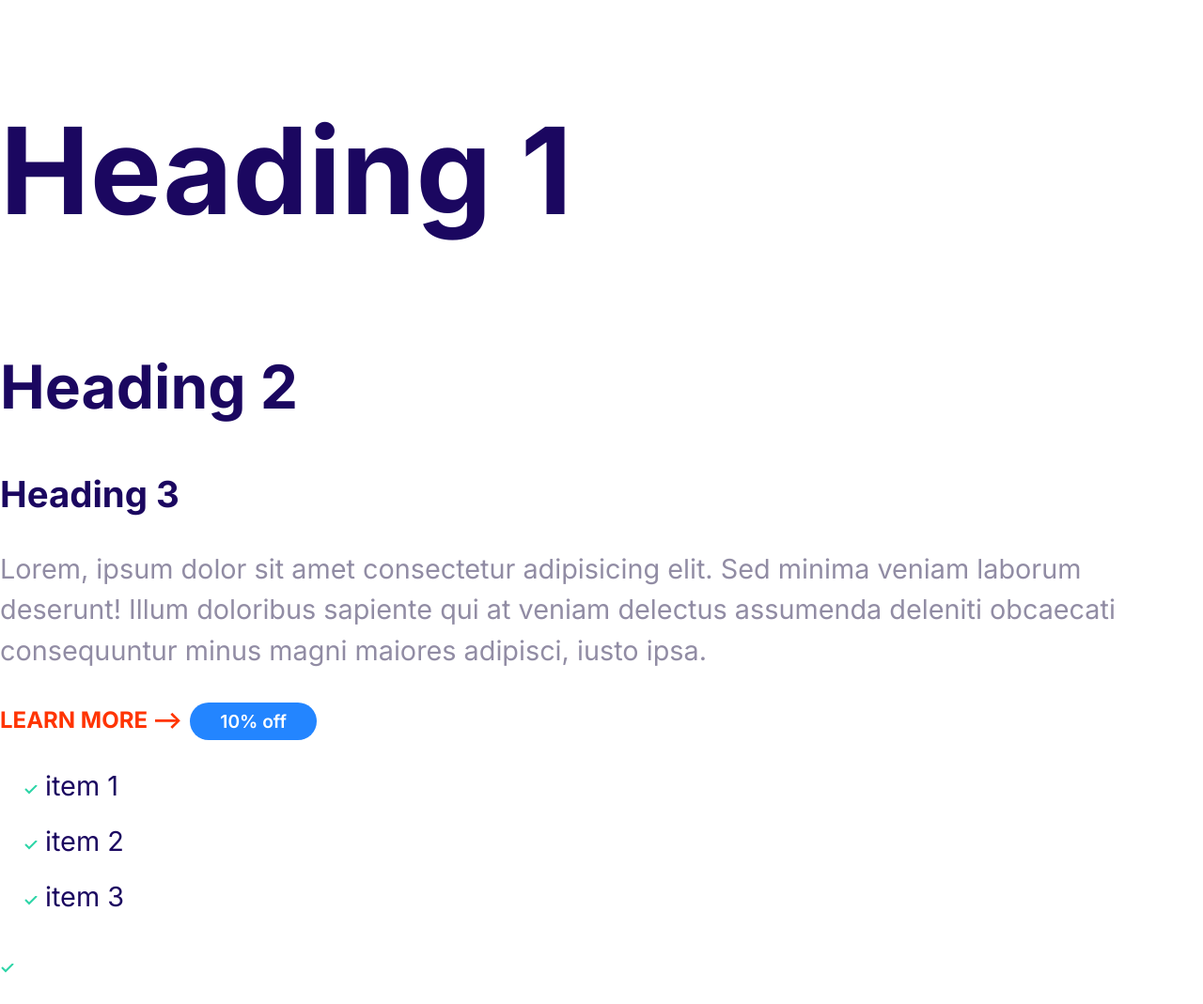
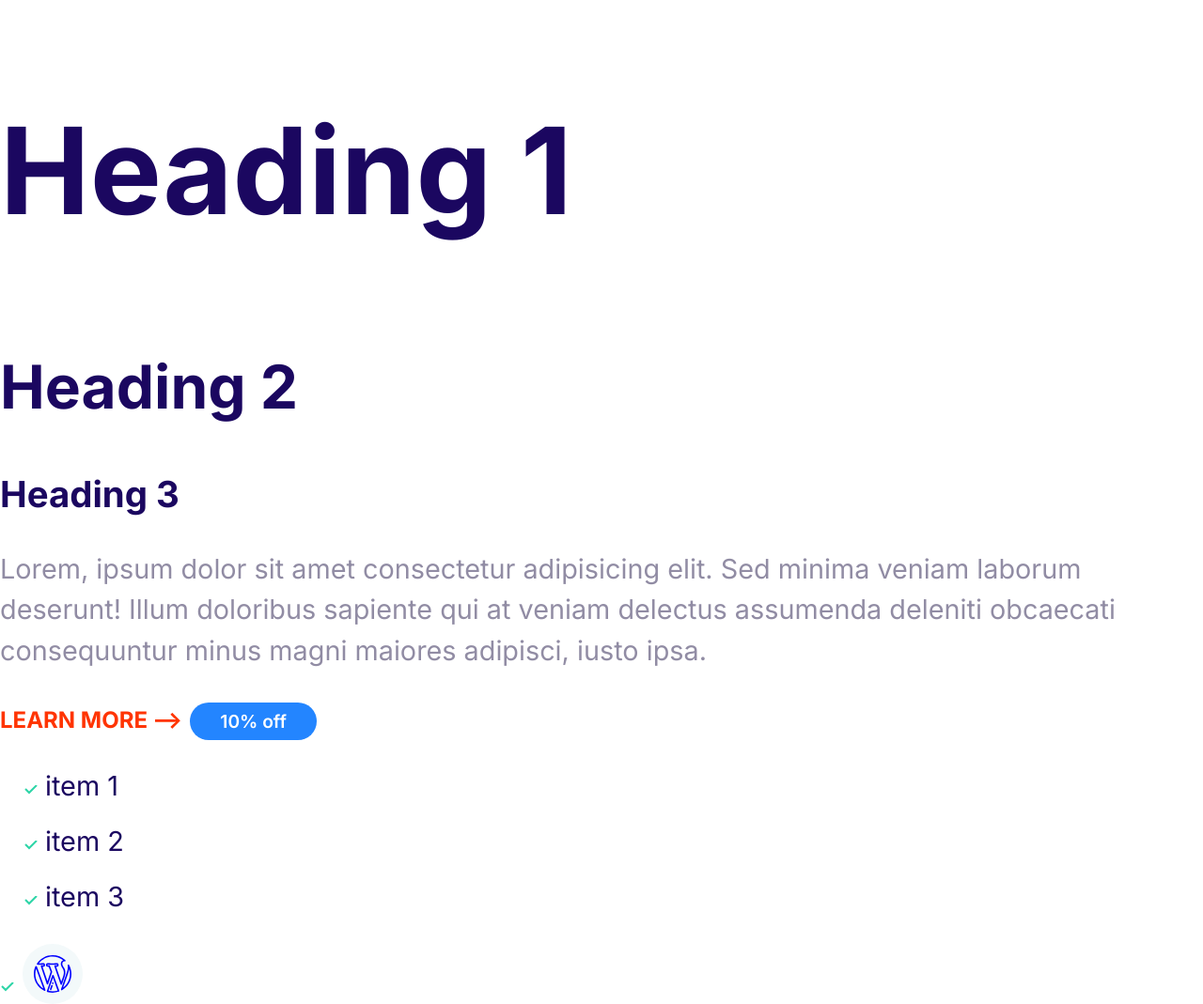
Before and after one commit to ramyabdulwahed/moshify, a plain HTML site: page index.html in a window 1280 px wide. Shown: the whole page at 94% size. Before the commit the page ends 1048 px from the top, so only its background shows below. Drawn offline with Linux system fonts and the light colour scheme.

Commit message:
creating and styling icons

```diff
--- a/css/styless.css
+++ b/css/styless.css
@@ -118,3 +118,22 @@
         padding-left: 0;
     }
 }
+
+/*ICONS*/
+
+.icon{
+    width:40px;
+    height: 40px;
+}
+.icon--primary{
+    fill: blue;
+}
+.icon-container{
+    background: #f3f9fa;
+    width:64px;
+    height: 64px;
+    border-radius: 100%;
+    display: inline-flex; /*display items in a row*/
+    justify-content: center; /*center items horizontally*/
+    align-items: center; /*center items vertically*/
+}
--- a/index.html
+++ b/index.html
@@ -34,5 +34,11 @@
       <li class="list--item">item 3</li>
     </ul>
     <img src="tick.svg" alt="Tick Icon" />
+
+    <span class="icon-container">
+      <svg class="icon icon--primary">
+        <use xlink:href="sprite.svg#wordpress"></use>
+      </svg>
+    </span>
   </body>
 </html>
```
Also changed, not shown: sprite.svg (added).
